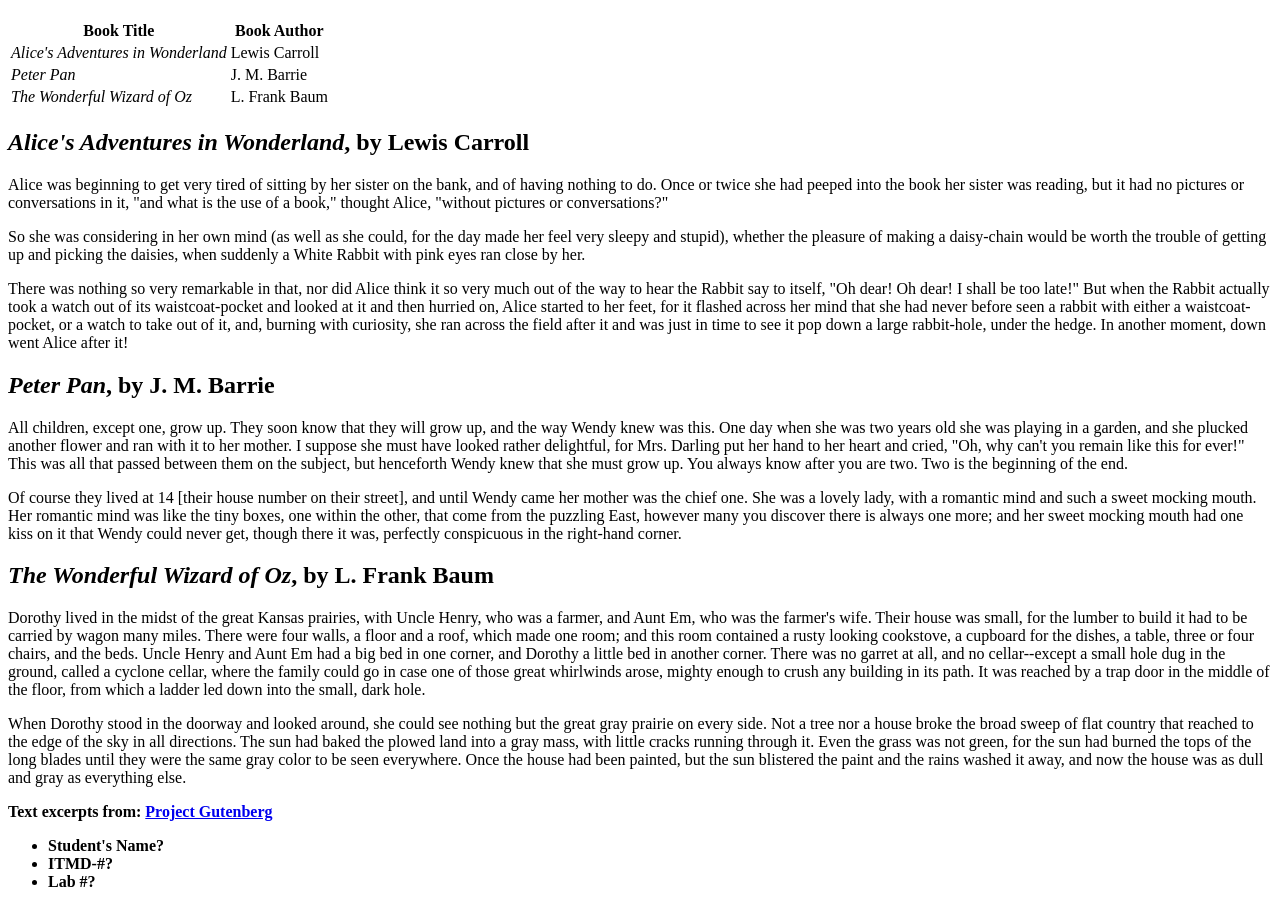
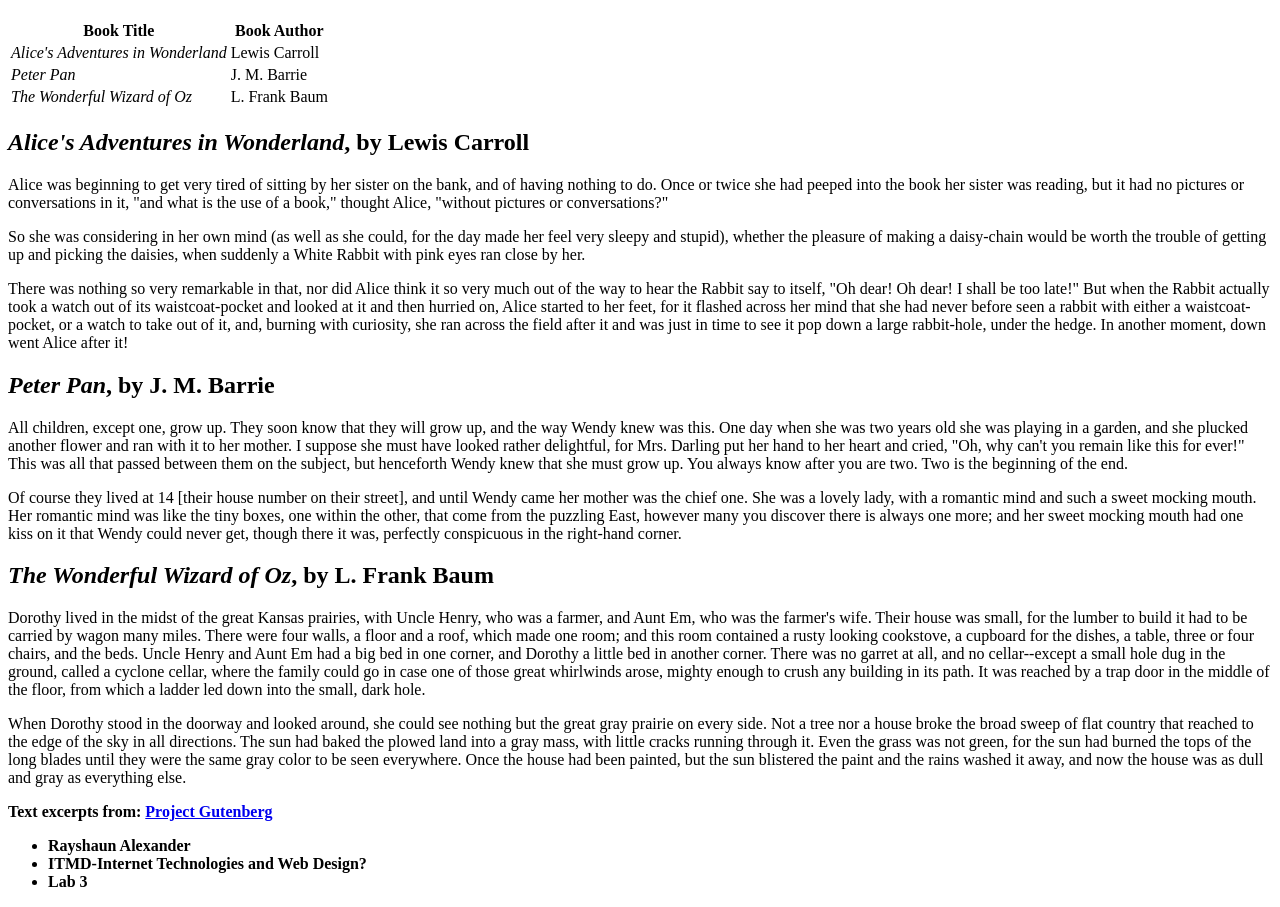
Before and after one commit to Ralex22/webdev_lab3, a plain HTML site: page index.html in a window 1280 px wide. Shown: the part 61-968 px from the top of the page. Drawn offline with Linux system fonts and the light colour scheme.

Commit message:
updated html

```diff
--- a/index.html
+++ b/index.html
@@ -36,9 +36,9 @@
   <p>When Dorothy stood in the doorway and looked around, she could see nothing but the great gray prairie on every side.  Not a tree nor a house broke the broad sweep of flat country that reached to the edge of the sky in all directions.  The sun had baked the plowed land into a gray mass, with little cracks running through it.  Even the grass was not green, for the sun had burned the tops of the long blades until they were the same gray color to be seen everywhere.  Once the house had been painted, but the sun blistered the paint and the rains washed it away, and now the house was as dull and gray as everything else.</p>
   <p><strong>Text excerpts from: <a href="http://www.gutenberg.org">Project Gutenberg</a></strong></p>
   <ul>
-    <li><strong>Student's Name?</strong></li>
-    <li><strong>ITMD-#?</strong></li>
-    <li><strong>Lab #?</strong></li>
+    <li><strong>Rayshaun Alexander</strong></li>
+    <li><strong>ITMD-Internet Technologies and Web Design?</strong></li>
+    <li><strong>Lab 3</strong></li>
   </ul>
 </body>
 </html>
```
